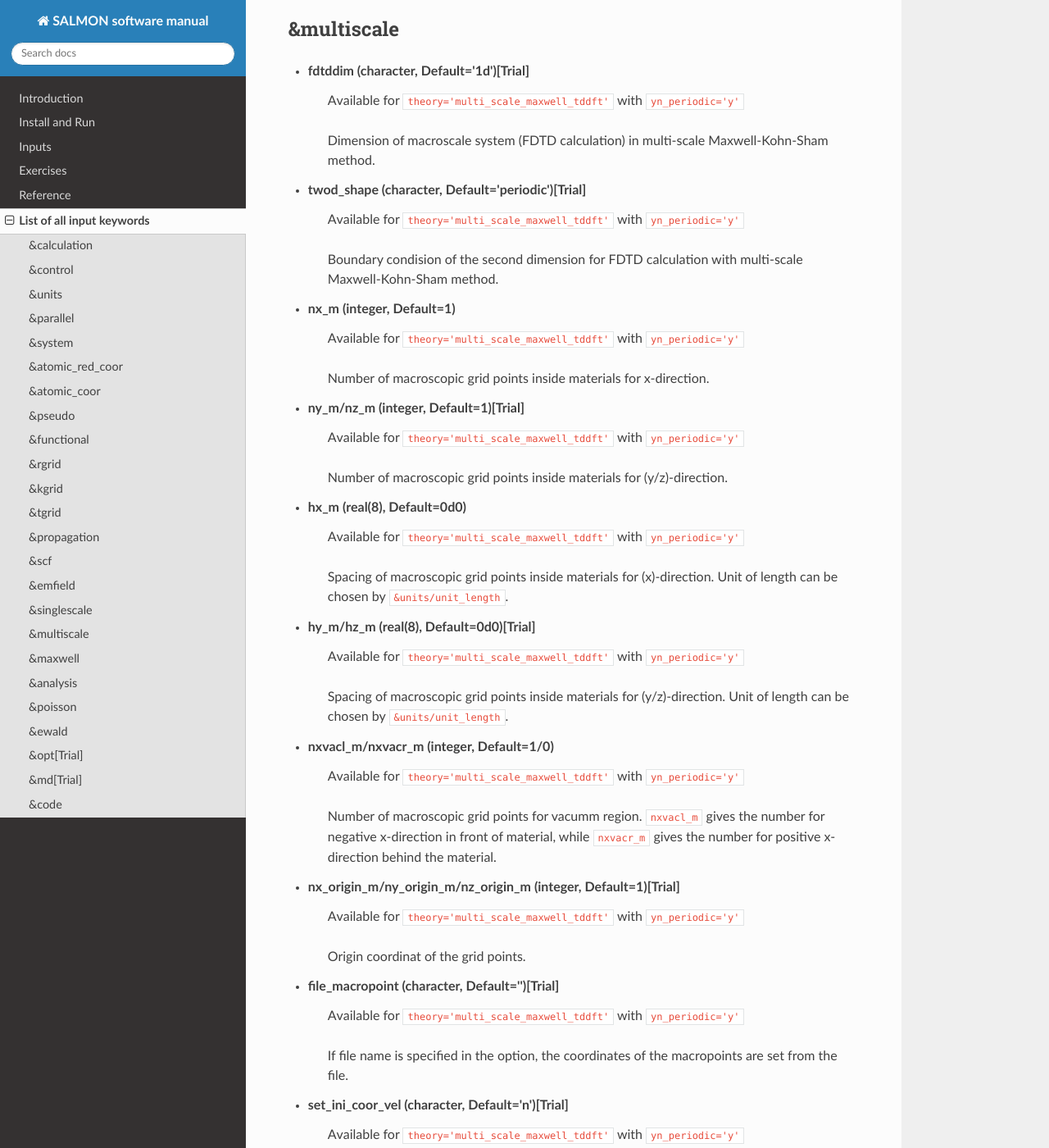
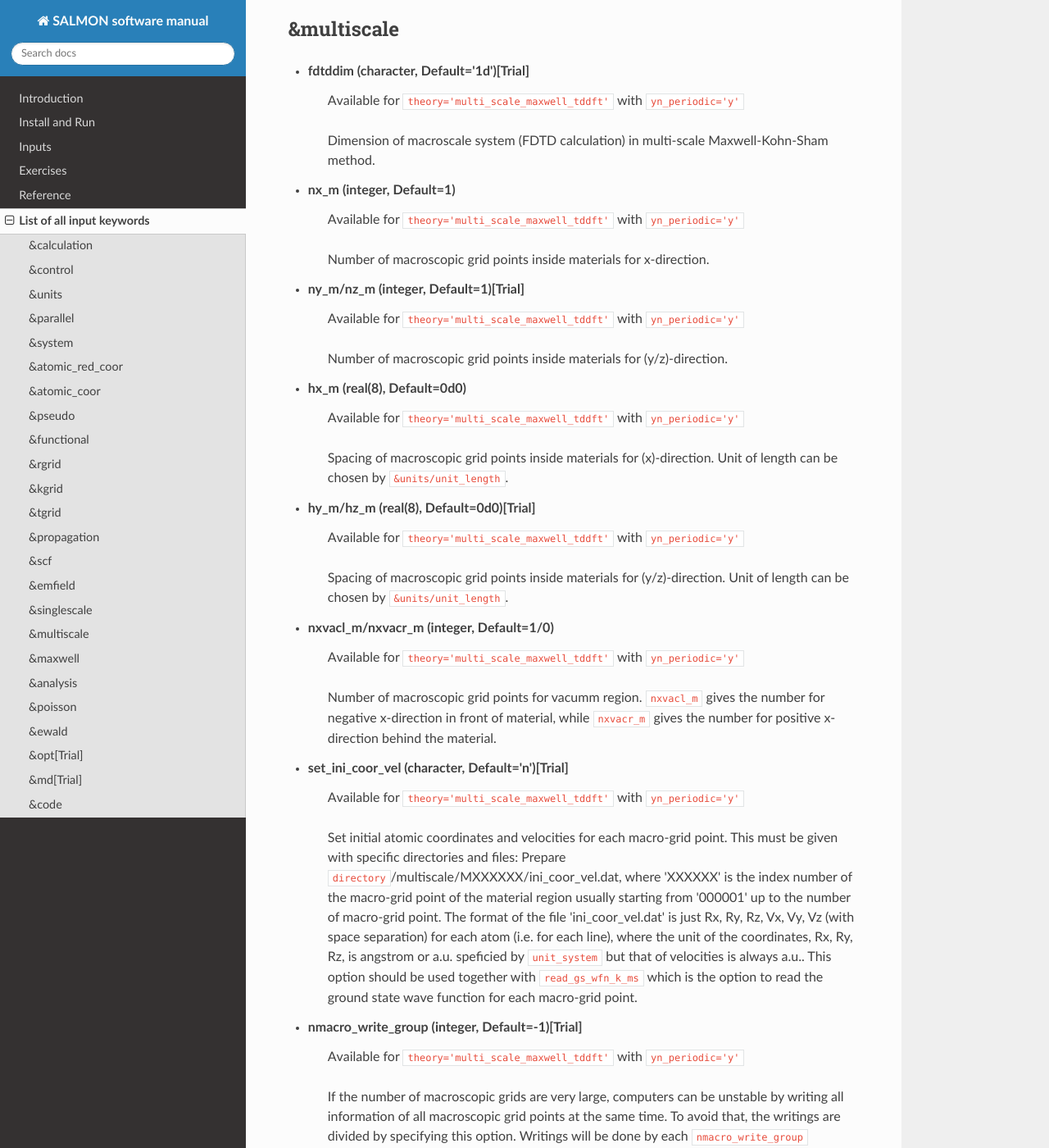
Before and after one commit to SALMON-TDDFT/SALMON-DOCS, a Sphinx documentation site: the page built from source/input_keyword_list.rst, in a window 1280 px wide and 1400 px high, scrolled down 19004 px. Shown: the whole window at 82% size. Built offline with Sphinx 7.4.7 and the Read the Docs theme 2.0.0, drawn with Linux system fonts in a browser that asks for light colours; formulas are drawn with MathJax 3.

Commit message:
doc: remove unused input variables

```diff
--- a/source/input_keyword_list.rst
+++ b/source/input_keyword_list.rst
@@ -677,11 +677,6 @@ Input for psudopotentials. Size of array (:) is equal to ``&system/nelem``.
    | Available for ``theory='multi_scale_maxwell_tddft'`` with ``yn_periodic='y'``
    Dimension of macroscale system (FDTD calculation) in multi-scale Maxwell-Kohn-Sham method.
 
-- **twod_shape** (character, Default='periodic')[Trial]
-   | Available for ``theory='multi_scale_maxwell_tddft'`` with ``yn_periodic='y'``
-   Boundary condision of the second dimension for FDTD calculation with
-   multi-scale Maxwell-Kohn-Sham method.
-
 - **nx_m** (integer, Default=1)
    | Available for ``theory='multi_scale_maxwell_tddft'`` with ``yn_periodic='y'``
    Number of macroscopic grid points inside materials for x-direction.
@@ -705,14 +700,6 @@ Input for psudopotentials. Size of array (:) is equal to ``&system/nelem``.
    Number of macroscopic grid points for vacumm region.
    ``nxvacl_m`` gives the number for negative x-direction in front of material,
    while ``nxvacr_m`` gives the number for positive x-direction behind the material.
-
-- **nx_origin_m/ny_origin_m/nz_origin_m** (integer, Default=1)[Trial]
-   | Available for ``theory='multi_scale_maxwell_tddft'`` with ``yn_periodic='y'``
-   Origin coordinat of the grid points.
-
-- **file_macropoint** (character, Default='')[Trial]
-   | Available for ``theory='multi_scale_maxwell_tddft'`` with ``yn_periodic='y'``
-   If file name is specified in the option, the coordinates of the macropoints are set from the file.
 
 - **set_ini_coor_vel** (character, Default='n')[Trial]
    | Available for ``theory='multi_scale_maxwell_tddft'`` with ``yn_periodic='y'``
```
